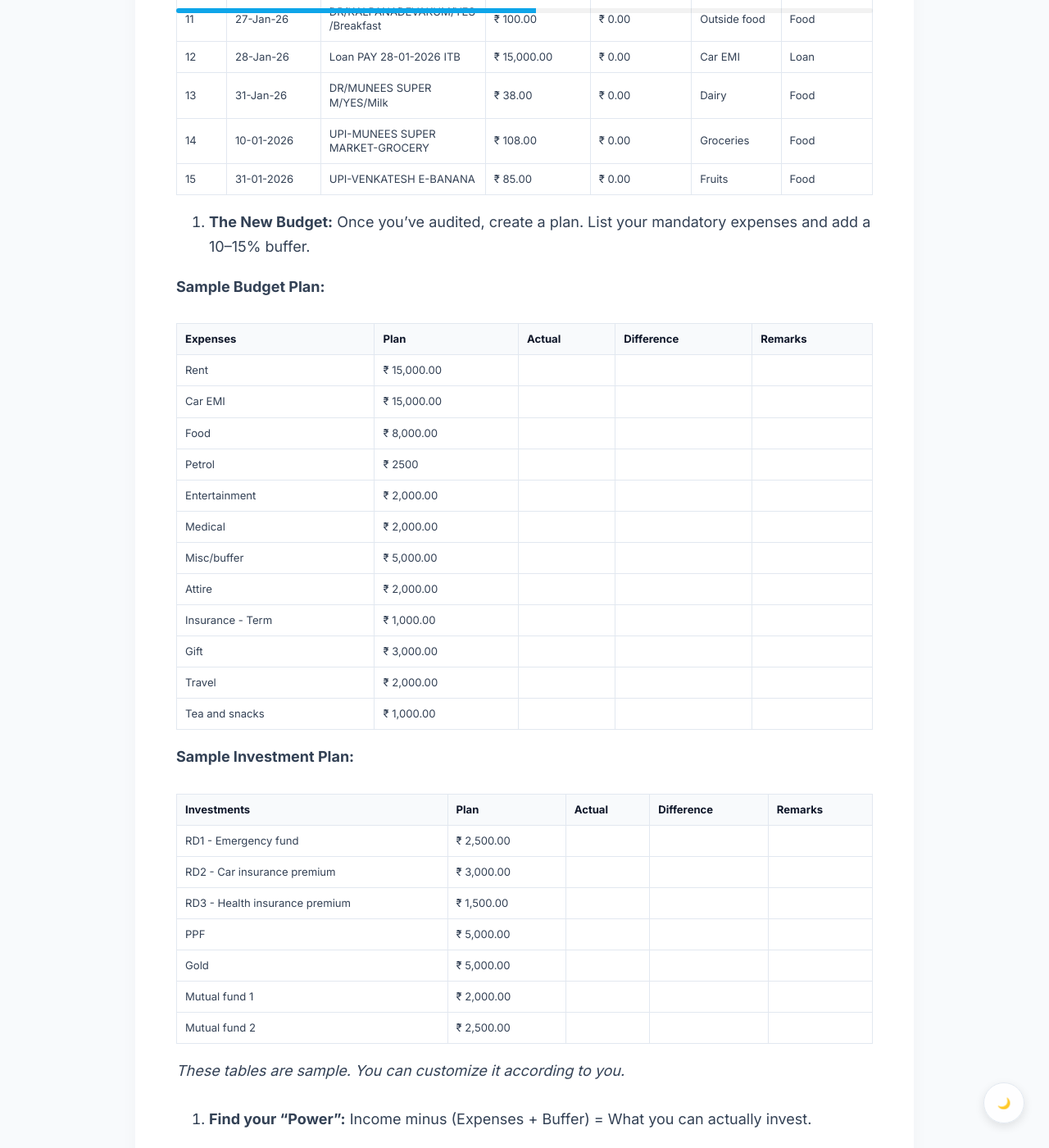
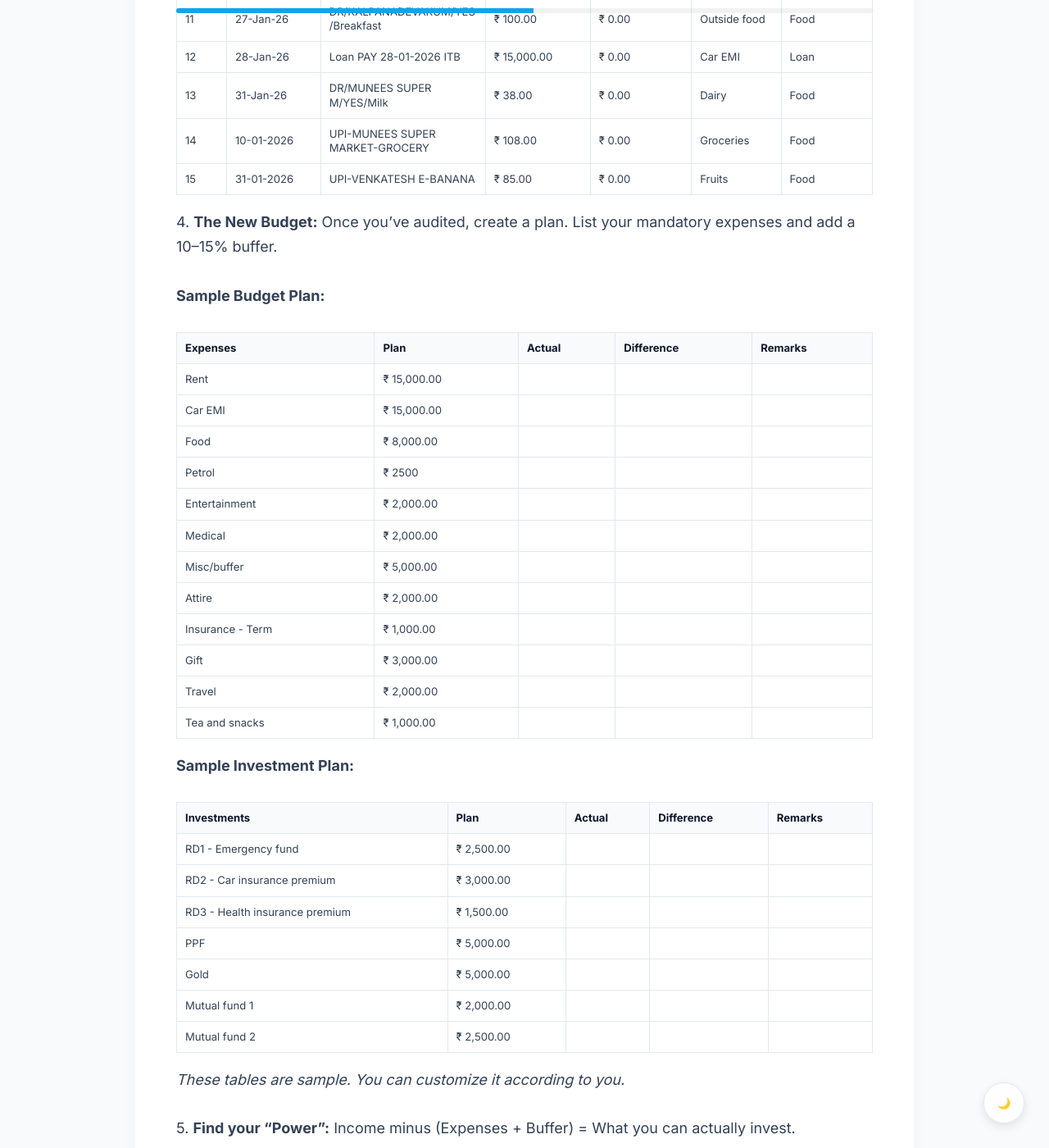
Before and after one commit to HarieshMK/HarieshMK.github.io, a Jekyll site: the page built from _posts/2026-02-22-how-to-start-investment-journey.md, in a window 1280 px wide and 1400 px high, scrolled down 2603 px. Shown: the whole window at 82% size. Built offline with Jekyll 4.4.1, drawn with Linux system fonts in a browser that asks for light colours; comment, search, counter and statistics services are not loaded.

Commit message:
Update 2026-02-22-how-to-start-investment-journey.md

```diff
--- a/_posts/2026-02-22-how-to-start-investment-journey.md
+++ b/_posts/2026-02-22-how-to-start-investment-journey.md
@@ -53,7 +53,7 @@ Unless you know where your money is leaking, you can never reach your full poten
 | 14 | 10-01-2026 | UPI-MUNEES SUPER MARKET-GROCERY | ₹ 108.00 | ₹ 0.00 | Groceries | Food |
 | 15 | 31-01-2026 | UPI-VENKATESH E-BANANA | ₹ 85.00 | ₹ 0.00 | Fruits | Food |
 
-4. **The New Budget:** Once you've audited, create a plan. List your mandatory expenses and add a 10–15% buffer.
+4\. **The New Budget:** Once you've audited, create a plan. List your mandatory expenses and add a 10–15% buffer.
 
 **Sample Budget Plan:**
 
@@ -86,7 +86,7 @@ Unless you know where your money is leaking, you can never reach your full poten
 
 *These tables are sample. You can customize it according to you.*
 
-5.  **Find your "Power":** Income minus (Expenses + Buffer) = What you can actually invest.
+5\.  **Find your "Power":** Income minus (Expenses + Buffer) = What you can actually invest.
 
 **Pro Tip:** Don’t wait until month-end. Set your SIP date within 3 days of your salary hitting your account. As shown in the snippet above, this level of detail is what changes your relationship with money.
 
```
